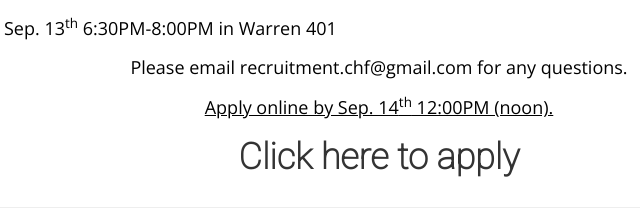
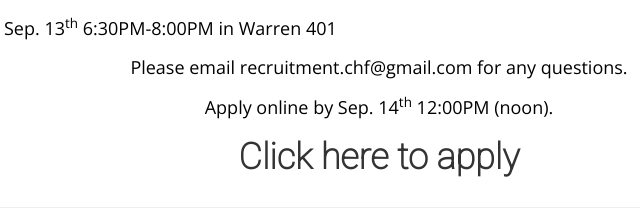
Before and after one commit to cornellhedgefund/cornellhedgefund.github.io, a website: page recruitment.html in a window 1280 px wide. Shown: the part 724-939 px from the top of the page, 261-901 px from the left. Drawn offline with nearby package versions, Linux system fonts and the light colour scheme.

Commit message:
fixed underlining for recruitment
Apply line no longer is underlined (messes with the superscript)

```diff
--- a/recruitment.html
+++ b/recruitment.html
@@ -130,7 +130,7 @@ Come meet us at our events below!
                             <br><br>
                             <div class="text-center">
                                 Please email recruitment.chf@gmail.com for any questions.<br><br>
-                            <u>Apply online by Sep. 14<sup>th</sup> 12:00PM (noon).</u>
+                                Apply online by Sep. 14<sup>th</sup> 12:00PM (noon).
                             </div>
                         </h4>
                     </a>
```
